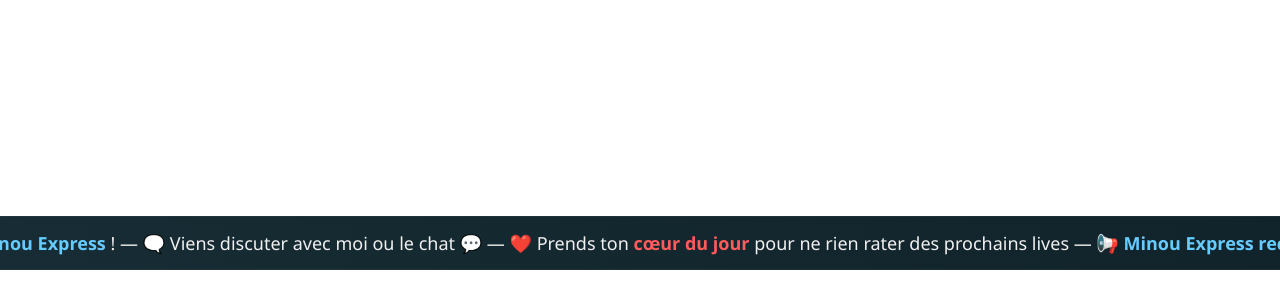
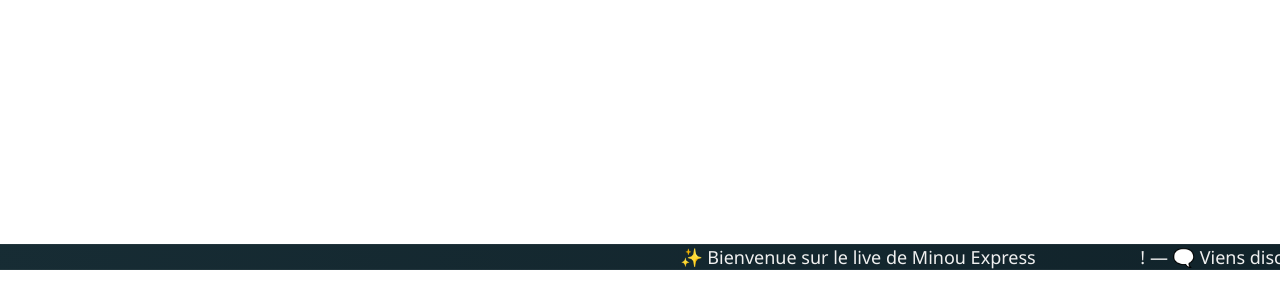
Before and after one commit to Minou-Coding/Bouton-MinouExpress-Recrute, a plain HTML site: page index.html in a window 1280 px wide. Shown: the part 500-800 px from the top of the page. Drawn offline with Linux system fonts and the light colour scheme.

Commit message:
Update index.html

```diff
--- a/index.html
+++ b/index.html
@@ -1,15 +1,15 @@
 <!DOCTYPE html>
 <html lang="fr">
 <head>
-  <meta charset="UTF-8" />
-  <meta name="viewport" content="width=device-width, initial-scale=1.0"/>
-  <title>Bannière Minou Express - Ultra fluide</title>
+  <meta charset="UTF-8">
+  <meta name="viewport" content="width=device-width, initial-scale=1.0">
+  <title>Bannière Défilement Fluide Parfait</title>
   <style>
     html, body {
       margin: 0;
       padding: 0;
+      background: transparent;
       height: 100%;
-      background: transparent;
       overflow: hidden;
       font-family: 'Segoe UI', sans-serif;
     }
@@ -18,27 +18,32 @@
       position: absolute;
       bottom: 30px;
       width: 100%;
-      overflow: hidden;
       background: rgba(10, 15, 30, 0.5);
       backdrop-filter: blur(8px);
       border-top: 1px solid rgba(255, 255, 255, 0.05);
       border-bottom: 1px solid rgba(255, 255, 255, 0.05);
-      animation: gradient 15s ease infinite;
       background: linear-gradient(270deg, #0f2027, #203a43, #2c5364);
       background-size: 600% 600%;
+      animation: gradient 15s ease infinite;
+      overflow: hidden;
     }
 
     @keyframes gradient {
-      0% { background-position: 0% 50%; }
-      50% { background-position: 100% 50%; }
+      0%   { background-position: 0% 50%; }
+      50%  { background-position: 100% 50%; }
       100% { background-position: 0% 50%; }
     }
 
     .ticker {
-      display: flex;
+      display: inline-block;
       white-space: nowrap;
-      animation: scroll 12.5s linear infinite; /* 💨 x4 plus rapide qu'au départ */
-      padding: 14px 0;
+      padding-left: 100%;
+      animation: scroll 50s linear infinite; /* ⏳ vitesse ajustée ici */
+    }
+
+    .ticker span {
+      display: inline-block;
+      padding-right: 100px; /* espace entre les boucles */
       font-size: 18px;
       font-weight: 500;
       color: #f0f0f0;
@@ -56,24 +61,19 @@
 
     @keyframes scroll {
       0%   { transform: translateX(0); }
-      100% { transform: translateX(-50%); }
-    }
-
-    .ticker-content {
-      display: inline-block;
-      padding-right: 200px; /* pause simulée de ~2 secondes */
+      100% { transform: translateX(-100%); }
     }
   </style>
 </head>
 <body>
   <div class="ticker-wrapper">
     <div class="ticker">
-      <div class="ticker-content">
+      <span>
         ✨ Bienvenue sur le live de <span class="highlight">Minou Express</span> ! — 🗨️ Viens discuter avec moi ou le chat 💬 — ❤️ Prends ton <span class="heart">cœur du jour</span> pour ne rien rater des prochains lives — 📢 <span class="highlight">Minou Express recrute !</span> Le lien Discord est sur mon profil TikTok 🚛 —
-      </div>
-      <div class="ticker-content">
+      </span>
+      <span>
         ✨ Bienvenue sur le live de <span class="highlight">Minou Express</span> ! — 🗨️ Viens discuter avec moi ou le chat 💬 — ❤️ Prends ton <span class="heart">cœur du jour</span> pour ne rien rater des prochains lives — 📢 <span class="highlight">Minou Express recrute !</span> Le lien Discord est sur mon profil TikTok 🚛 —
-      </div>
+      </span>
     </div>
   </div>
 </body>
```
